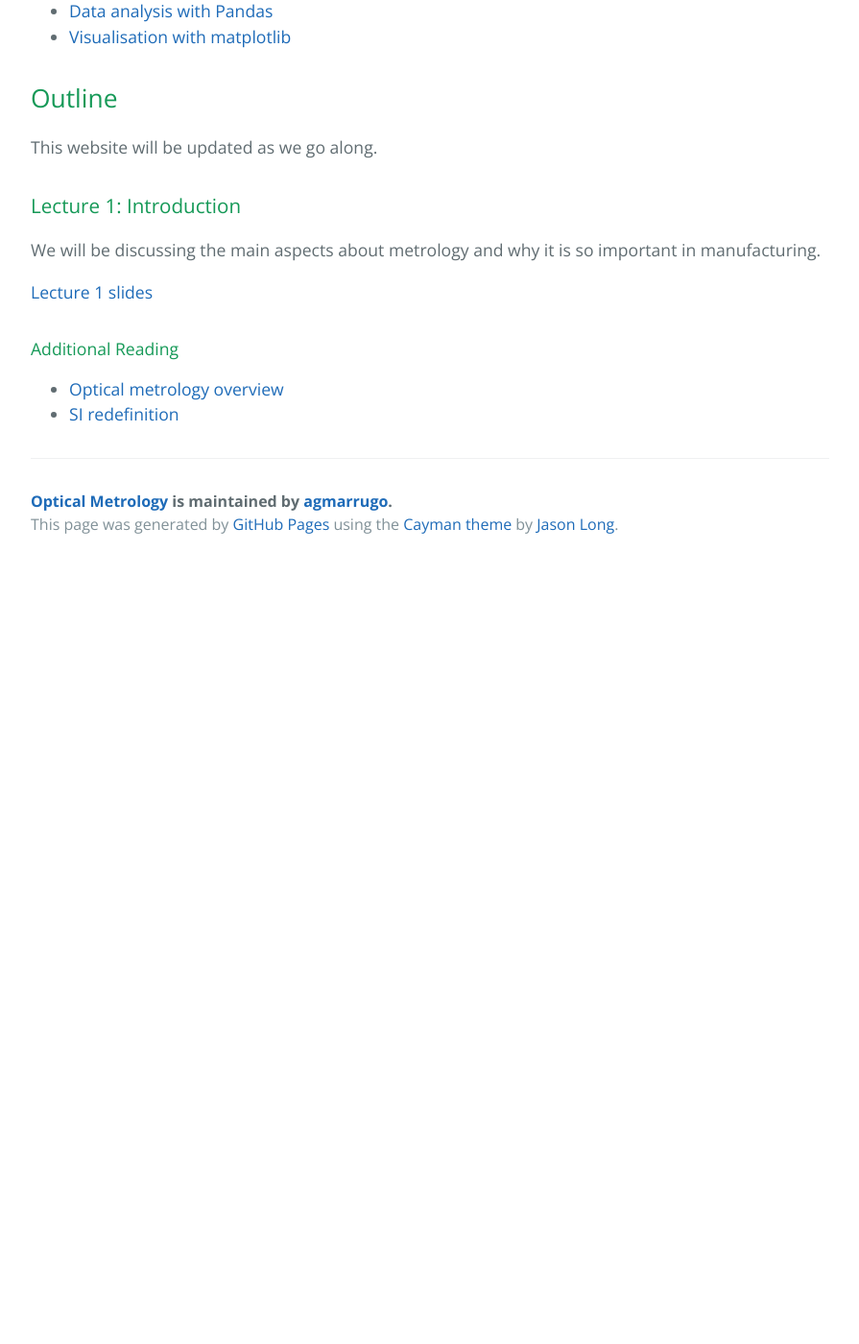
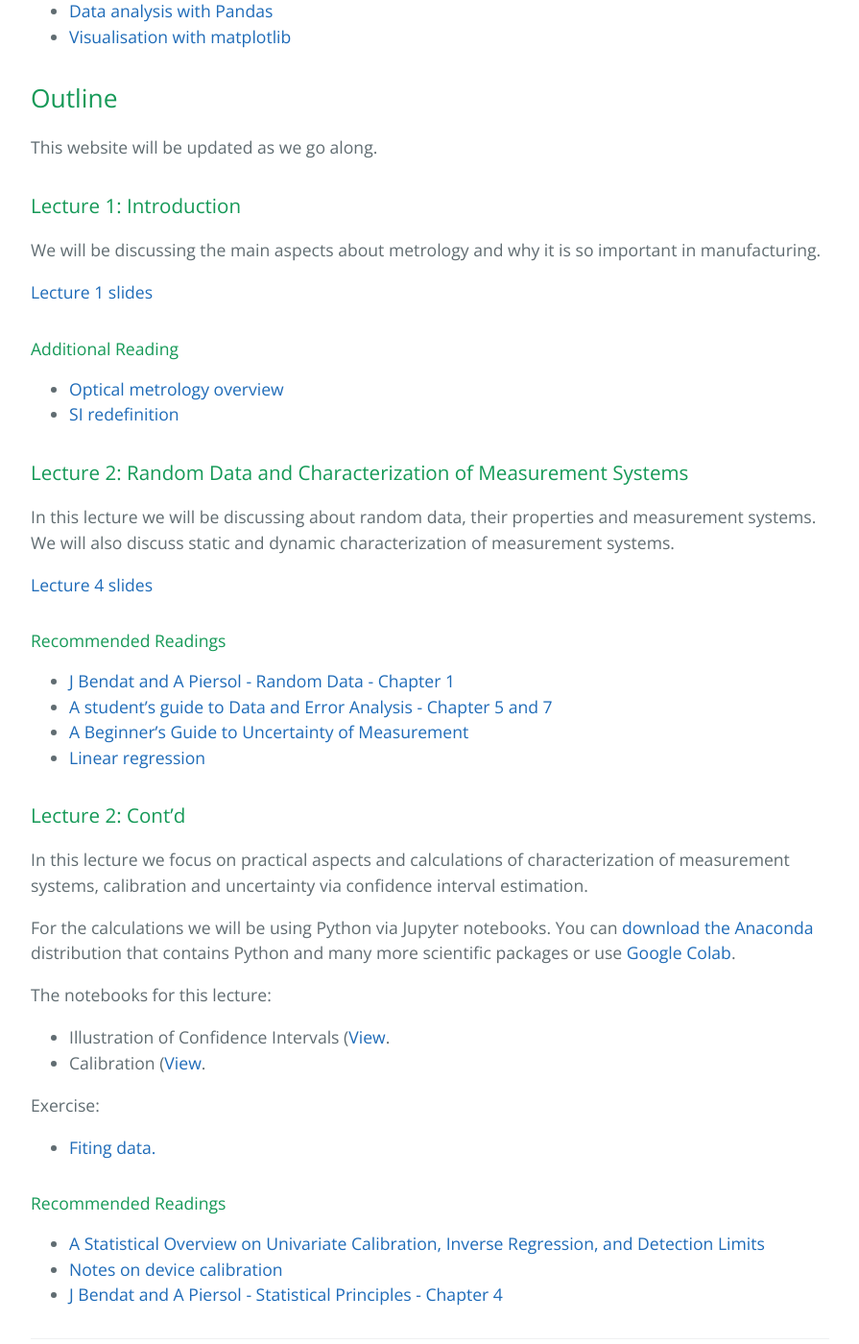
Before and after one commit to opi-lab/optical-metrology-2021, a Jekyll site: the page built from index.md, in a window 1280 px wide and 1400 px high, scrolled down 1361 px. Shown: the whole window at 96% size, without its empty margins (192-1087 px from the left). Built offline with Jekyll 4.4.1, drawn with Linux system fonts in a browser that asks for light colours; before the commit the page ends 1951 px from its top, so only the background shows below that.

Commit message:
Update index.md

```diff
--- a/index.md
+++ b/index.md
@@ -65,6 +65,41 @@ We will be discussing the main aspects about metrology and why it is so importan
 - [Optical metrology overview]({{site.url}}pdfs/01-optical-metrology-overview.pdf)
 - [SI redefinition](https://www.nist.gov/si-redefinition)
 
+
+### Lecture 2: Random Data and Characterization of Measurement Systems
+
+In this lecture we will be discussing about random data, their properties and measurement systems. We will also discuss static and dynamic characterization of measurement systems.
+
+[Lecture 4 slides]({{site.url}}lectures/Lecture_02.pdf)
+
+#### Recommended Readings
+
+- [J Bendat and A Piersol - Random Data - Chapter 1]({{site.url}}pdfs/02-Bendat-Piersol-chapter-01.pdf)
+- [A student's guide to Data and Error Analysis - Chapter 5 and 7]({{site.url}}pdfs/guide-to-data-and-error-analysis.pdf)
+- [A Beginner's Guide to Uncertainty of Measurement]({{site.url}}pdfs/mgpg11.pdf)
+- [Linear regression]({{site.url}}https://en.wikipedia.org/wiki/Regression_analysis#Linear_regression "Regression analysis - Wikipedia, the free encyclopedia")
+
+### Lecture 2: Cont'd
+
+In this lecture we focus on practical aspects and calculations of characterization of measurement systems, calibration and uncertainty via confidence interval estimation.
+
+For the calculations we will be using Python via Jupyter notebooks. You can [download the Anaconda](https://www.continuum.io/downloads) distribution that contains Python and many more scientific packages or use [Google Colab](http://colab.research.google.com/).
+
+The notebooks for this lecture:
+
+- Illustration of Confidence Intervals ([View](http://nbviewer.jupyter.org/github/opilab/optical-metrology-2021/blob/gh-pages/notebooks/confidence-intervals.ipynb).
+- Calibration ([View](http://nbviewer.jupyter.org/github/opilab/optical-metrology-2021/blob/gh-pages/notebooks/calibracion.ipynb).
+
+Exercise:
+
+- [Fiting data.](http://nbviewer.jupyter.org/github/opilab/optical-metrology-2021/blob/gh-pages/notebooks/fitting.ipynb)
+
+#### Recommended Readings
+
+- [A Statistical Overview on Univariate Calibration, Inverse Regression, and Detection Limits]({{site.url}}pdfs/Mass_Spectrom._Rev._Lavagnini_2006.pdf)
+- [Notes on device calibration]({{site.url}}pdfs/03-NoteDeviceCalibration.pdf)
+- [J Bendat and A Piersol - Statistical Principles  - Chapter 4]({{site.url}}pdfs/04-Bendat-Piersol-chapter-04.pdf)
+
 <!--
 
 ### Lecture 2: Methods in Surface Metrology
```
Also changed, not shown: other parts of index.md (+0 -32 lines).
